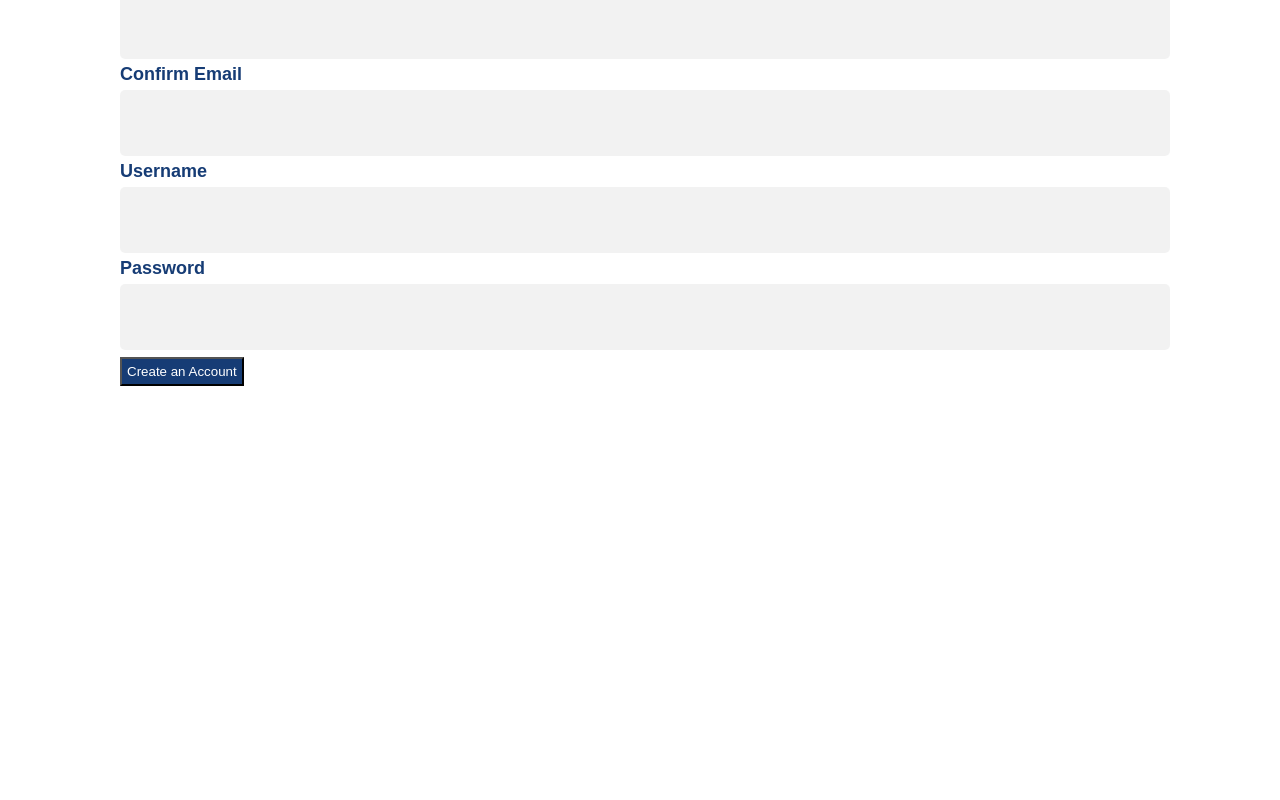
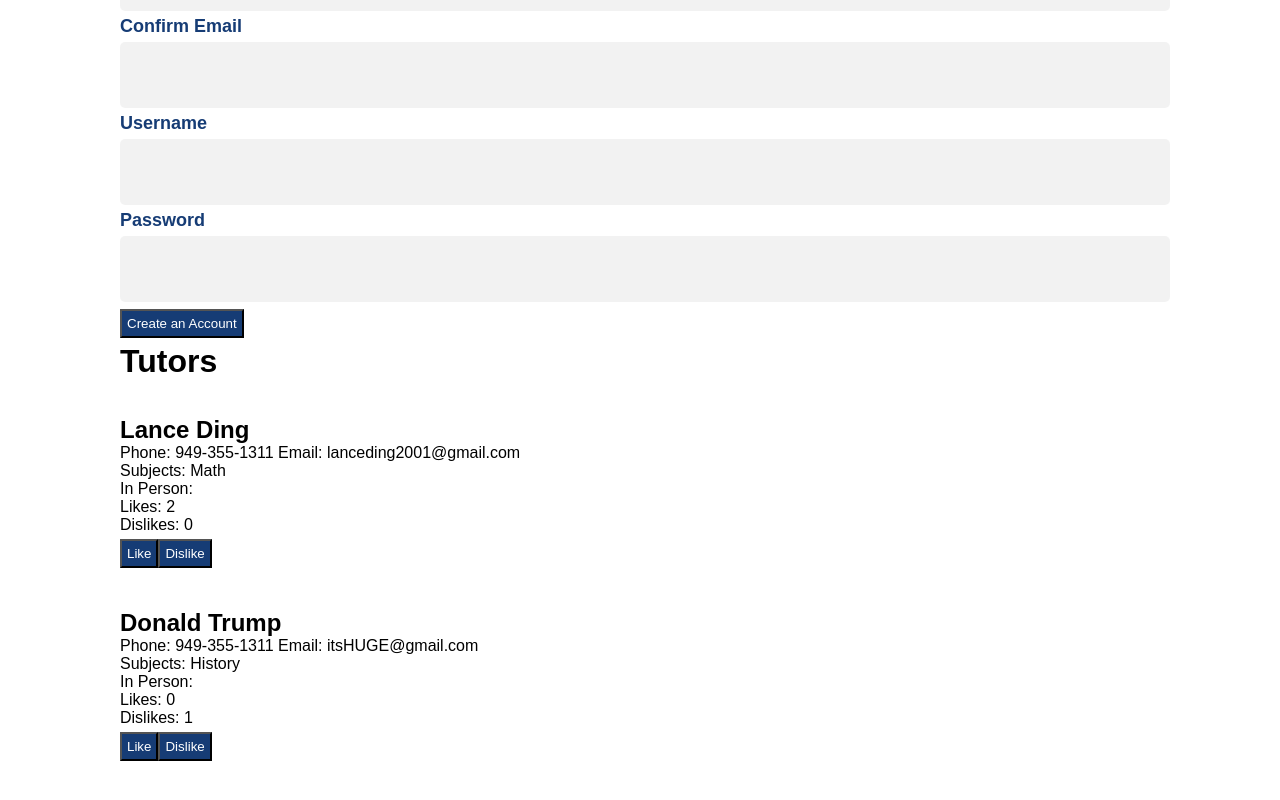
Before and after one commit to Firius0408/MasterTutoring, a React (Create React App) app in the folder frontend/: page / in a window 1280 px wide. Shown: the part 2491-3291 px from the top of the page. Before the commit the page ends 2882 px from the top, so only its background shows below. Built offline with nearby package versions, Linux system fonts and the light colour scheme.

Commit message:
started display tutor

```diff
--- a/frontend/src/Banner.css
+++ b/frontend/src/Banner.css
@@ -1,7 +1,7 @@
 .banner {
     background-image: url(./updatedbanner.png);
     background-size: 1000px 500px;
-    height: 70vh;
+    height: 64vh;
     position: relative;
 }
 
--- a/frontend/src/Home.js
+++ b/frontend/src/Home.js
@@ -3,6 +3,7 @@ import './Home.css';
 import Banner from './Banner';
 import TutorPage from './tutorform';
 import Login from './login';
+import PostList from './postslist'
 import RegistrationForm from './registerForm';
 
 function Home() {
@@ -13,6 +14,7 @@ function Home() {
             <Login />
             <br></br>
             <RegistrationForm />
+            <PostList />
         </div>
     )
 }
--- /dev/null
+++ b/frontend/src/postlist.css
@@ -0,0 +1,20 @@
+.tutorPost{
+    border: 1px black;
+    border-radius: 5px;
+}
+
+.tutorName{
+
+}
+
+.contactInfo{
+
+}
+
+.generalInfo{
+
+}
+
+.feedback{
+
+}
--- /dev/null
+++ b/frontend/src/postslist.js
@@ -0,0 +1,95 @@
+import React, {Component} from 'react'
+
+
+//MAY USE THIS
+
+class General extends React.Component {
+    constructor(props) {
+      super(props);
+      this.state = {text: null,};
+    }
+
+    render() {
+      return (
+        <div>
+          <p className="general1">
+            {this.props.text} {" "}
+          </p>
+          <p className="general2">
+             * {""}
+          </p>
+        </div>
+      );
+    }
+  }
+
+class PostList extends Component{
+    constructor(props){
+        super(props);
+        // TO DO: FIND A WAY TO POPULATE THIS LIST FROM THE BACKEND. SAMPLE DATA IS HERE
+        this.posts =
+        [
+            {
+                "FirstName": "Lance",
+                "LastName":"Ding",
+                "Email":"lanceding2001@gmail.com",
+                "Phone":"949-355-1311",
+                "Subjects": "Math",
+                "Drive": true,
+                "Availability":"All day Everyday",
+                "Likes": 2,
+                "Dislikes":0
+            },
+            {
+                "FirstName": "Donald",
+                "LastName":"Trump",
+                "Email":"itsHUGE@gmail.com",
+                "Confirm Email":"itsHuge@gmail.com",
+                "Phone":"949-355-1311",
+                "Subjects": "History",
+                "Drive": false,
+                "Availability":"Thursdays 3-5pm",
+                "Likes": 0,
+                "Dislikes":1
+            }
+        ]
+    }
+    //TODO FINISH THESE FUNCTIONS, increment the number of Likes and Dislikes
+    handleLike = (event) => { }
+    handleDislike = (event) => { }
+
+    //TODO: Need to  STYLE
+    render(){
+        return(
+            <div>
+                <h1> Tutors</h1>
+                <br></br>
+                <br></br>
+                    {this.posts.map((postDetail)=>{
+                        return <div className='tutorPost'>
+                                    <div className='tutorName'>
+                                        <h2>{postDetail.FirstName} {postDetail.LastName}</h2>
+                                    </div>
+                                    <div className='contactInfo'>
+                                        <p>Phone: {postDetail.Phone} Email: {postDetail.Email}</p>
+                                    </div>
+                                    <div className='generalInfo'>
+                                        <p>Subjects: {postDetail.Subjects}</p>
+                                        <p>In Person: {postDetail.Drive}</p>
+                                    </div>
+                                    <div className='feedback'>
+                                        <p>Likes: {postDetail.Likes}</p>
+                                        <p>Dislikes: {postDetail.Dislikes}</p>
+                                        <button onSubmit={this.handleLike}>Like</button>
+                                        <button onSubmit={this.handleDislike}>Dislike</button>
+                                    </div>
+                                    <br></br>
+                                    <br></br>
+                               </div>
+                    })}
+            </div>
+        )
+    }
+}
+
+export default PostList
```
